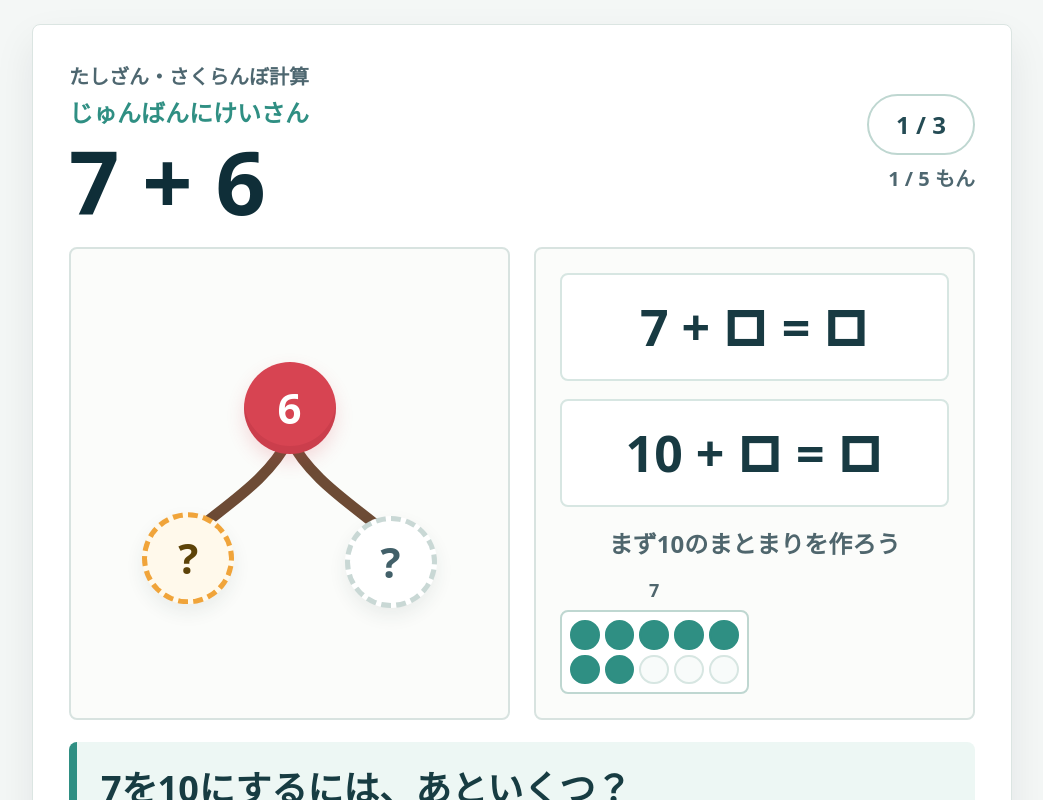
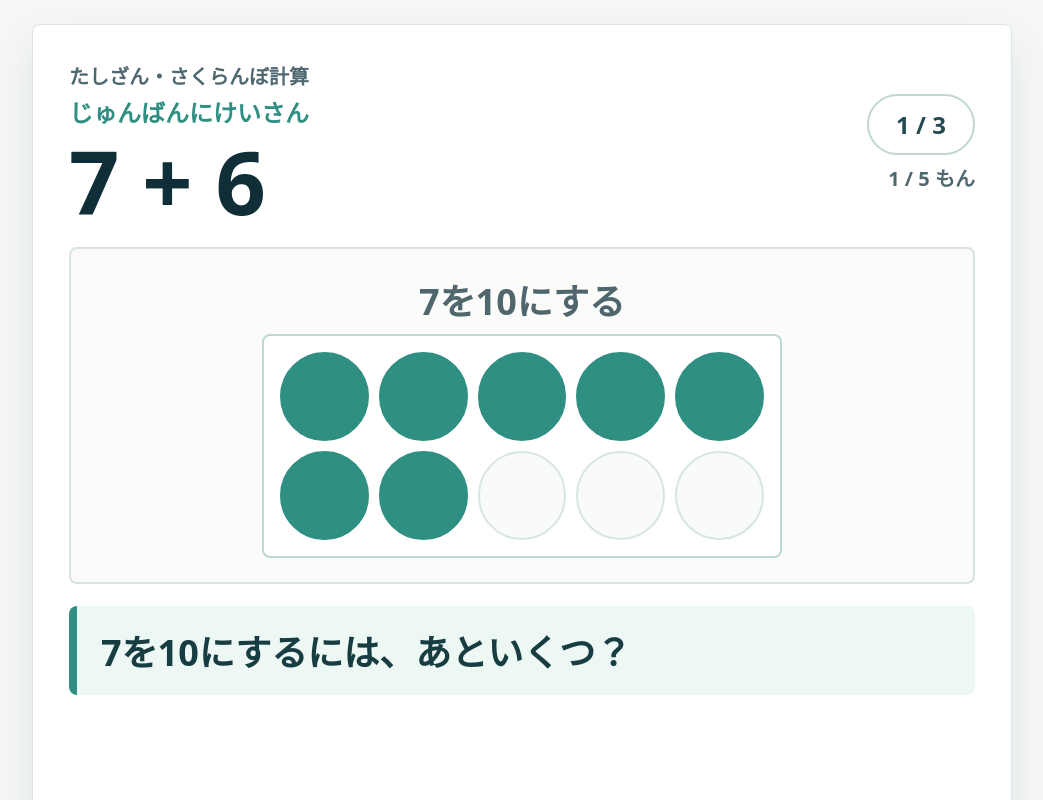
Before and after one commit to juntack/math-cherry-practice, a React (Vite) app: page / in a window 1280 px wide. Both pictures are taken after a click on the button "はじめる". Shown: the top 800 px of the page, without its empty margins (118-1161 px from the left). Built offline with nearby package versions, Linux system fonts and the light colour scheme.

Commit message:
Focus visual aid on current step

```diff
--- a/src/logic/buildProblemSteps.ts
+++ b/src/logic/buildProblemSteps.ts
@@ -30,6 +30,7 @@ export function buildNumberDecompositionSteps(problem: Problem): ProblemStep[] {
         expectedAnswer: remainder,
         answerKind: "decomposition_part",
         visualTarget: "cherry_right",
+        visualFocus: "split_cherry",
         knownAnswers: {
           "needed-to-ten": neededToTen
         }
@@ -46,6 +47,7 @@ export function buildNumberDecompositionSteps(problem: Problem): ProblemStep[] {
       expectedAnswer: ones,
       answerKind: "decomposition_part",
       visualTarget: "cherry_right",
+      visualFocus: "split_cherry",
       knownAnswers: {
         "subtraction-ten": 10
       }
@@ -63,14 +65,16 @@ export function buildMakeTenDecompositionSteps(problem: Problem): ProblemStep[]
         prompt: `${base}を10にするには、あといくつ？`,
         expectedAnswer: neededToTen,
         answerKind: "complement_to_ten",
-        visualTarget: "cherry_left"
+        visualTarget: "cherry_left",
+        visualFocus: "base_ten_frame"
       },
       {
         id: "remainder",
         prompt: `${addend}を${neededToTen}といくつにわける？`,
         expectedAnswer: remainder,
         answerKind: "decomposition_part",
-        visualTarget: "cherry_right"
+        visualTarget: "cherry_right",
+        visualFocus: "split_cherry"
       }
     ];
   }
@@ -91,7 +95,8 @@ export function buildStepByStepAdditionSteps(problem: Problem): ProblemStep[] {
       prompt: `${base}を10にするには、あといくつ？`,
       expectedAnswer: neededToTen,
       answerKind: "complement_to_ten",
-      visualTarget: "cherry_left"
+      visualTarget: "cherry_left",
+      visualFocus: "base_ten_frame"
     },
     {
       id: "remainder",
@@ -99,6 +104,7 @@ export function buildStepByStepAdditionSteps(problem: Problem): ProblemStep[] {
       expectedAnswer: remainder,
       answerKind: "decomposition_part",
       visualTarget: "cherry_right",
+      visualFocus: "split_cherry",
       knownAnswers: {
         "needed-to-ten": neededToTen
       }
@@ -108,7 +114,8 @@ export function buildStepByStepAdditionSteps(problem: Problem): ProblemStep[] {
       prompt: `10と${remainder}で、いくつ？`,
       expectedAnswer: answer,
       answerKind: "final_answer",
-      visualTarget: "equation_blank"
+      visualTarget: "equation_blank",
+      visualFocus: "combine_equation"
     }
   ];
 }
@@ -132,21 +139,24 @@ export function buildStepByStepSubtractionSteps(problem: Problem): ProblemStep[]
       prompt: `${minuend}を10といくつにわける？`,
       expectedAnswer: ones,
       answerKind: "decomposition_part",
-      visualTarget: "cherry_right"
+      visualTarget: "cherry_right",
+      visualFocus: "split_cherry"
     },
     {
       id: "subtract-from-ten",
       prompt: `10から${subtrahend}をひくと、いくつ？`,
       expectedAnswer: remainingAfterSubtractFromTen,
       answerKind: "intermediate_result",
-      visualTarget: "equation_blank"
+      visualTarget: "equation_blank",
+      visualFocus: "subtract_ten_frame"
     },
     {
       id: "subtraction-final-answer",
       prompt: `${remainingAfterSubtractFromTen}と${ones}で、いくつ？`,
       expectedAnswer: answer,
       answerKind: "final_answer",
-      visualTarget: "equation_blank"
+      visualTarget: "equation_blank",
+      visualFocus: "combine_equation"
     }
   ];
 }
--- a/src/styles.css
+++ b/src/styles.css
@@ -160,8 +160,13 @@ h1 {
   align-items: stretch;
 }
 
+.focus-work-area {
+  grid-template-columns: minmax(280px, 1fr);
+}
+
 .cherry-card,
-.equation-panel {
+.equation-panel,
+.focus-panel {
   min-height: 280px;
   padding: 24px;
   border: 2px solid #d8e3e0;
@@ -169,9 +174,15 @@ h1 {
   background: #fbfcfa;
 }
 
+.focus-panel {
+  display: grid;
+  place-items: center;
+}
+
 .cherry-card {
   display: grid;
   place-items: center;
+  width: 100%;
 }
 
 .cherry-diagram {
@@ -311,6 +322,19 @@ h1 {
   display: grid;
   grid-template-columns: repeat(2, minmax(128px, 1fr));
   gap: 12px;
+}
+
+.ten-frame-focus .ten-frame-block {
+  width: min(100%, 520px);
+}
+
+.ten-frame-focus .ten-frame-label {
+  font-size: clamp(24px, 4vw, 36px);
+}
+
+.ten-frame-focus .ten-frame {
+  gap: 10px;
+  padding: 16px;
 }
 
 .ten-frame-block {
--- /dev/null
+++ b/src/ui/components/FocusPanel.tsx
@@ -0,0 +1,80 @@
+import type {
+  LearningStage,
+  Problem,
+  ProblemStep
+} from "../../domain/problemTypes";
+import { CherryDiagram } from "./CherryDiagram";
+import { EquationPanel } from "./EquationPanel";
+import { TenFrame } from "./TenFrame";
+import {
+  getCherryLeftValue,
+  getCherryParent,
+  getCherryRightValue
+} from "../practiceDisplay";
+
+type FocusPanelProps = {
+  problem: Problem;
+  currentStep?: ProblemStep;
+  completed: boolean;
+  answers: Record<string, number>;
+  stage: LearningStage;
+};
+
+export function FocusPanel({
+  problem,
+  currentStep,
+  completed,
+  answers,
+  stage
+}: FocusPanelProps) {
+  const visualFocus = currentStep?.visualFocus ?? "combine_equation";
+
+  if (visualFocus === "split_cherry") {
+    return (
+      <div className="focus-panel">
+        <CherryDiagram
+          parent={getCherryParent(problem)}
+          leftValue={getCherryLeftValue(problem, answers)}
+          rightValue={getCherryRightValue(problem, answers)}
+          activeTarget={currentStep?.visualTarget}
+        />
+      </div>
+    );
+  }
+
+  if (visualFocus === "base_ten_frame" && problem.strategy.type === "addition_make_ten") {
+    return (
+      <div className="focus-panel ten-frame-focus">
+        <TenFrame
+          label={`${problem.strategy.base}を10にする`}
+          value={problem.strategy.base}
+        />
+      </div>
+    );
+  }
+
+  if (
+    visualFocus === "subtract_ten_frame" &&
+    problem.strategy.type === "subtraction_split_minuend"
+  ) {
+    return (
+      <div className="focus-panel ten-frame-focus">
+        <TenFrame
+          label={`10から${problem.strategy.subtrahend}をひく`}
+          value={10}
+          mutedFrom={problem.strategy.remainingAfterSubtractFromTen}
+        />
+      </div>
+    );
+  }
+
+  return (
+    <EquationPanel
+      problem={problem}
+      currentStep={currentStep}
+      completed={completed}
+      answers={answers}
+      stage={stage}
+    />
+  );
+}
--- a/src/ui/screens/PracticeScreen.tsx
+++ b/src/ui/screens/PracticeScreen.tsx
@@ -3,13 +3,9 @@ import type {
   Problem,
   ProblemStep
 } from "../../domain/problemTypes";
-import { CherryDiagram } from "../components/CherryDiagram";
-import { EquationPanel } from "../components/EquationPanel";
+import { FocusPanel } from "../components/FocusPanel";
 import { NumberButtons } from "../components/NumberButtons";
 import {
-  getCherryLeftValue,
-  getCherryParent,
-  getCherryRightValue,
   getModeLabel,
   getStageLabel
 } from "../practiceDisplay";
@@ -69,15 +65,8 @@ export function PracticeScreen({
           </div>
         </header>
 
-        <div className="work-area">
-          <CherryDiagram
-            parent={getCherryParent(problem)}
-            leftValue={getCherryLeftValue(problem, displayedAnswers)}
-            rightValue={getCherryRightValue(problem, displayedAnswers)}
-            activeTarget={currentStep?.visualTarget}
-          />
-
-          <EquationPanel
+        <div className="work-area focus-work-area">
+          <FocusPanel
             problem={problem}
             currentStep={currentStep}
             completed={problemCompleted}
```
Also changed, not shown: src/domain/problemTypes.ts (+7 -0 lines), 3 other files (tests, documents, lock files or other folders).
